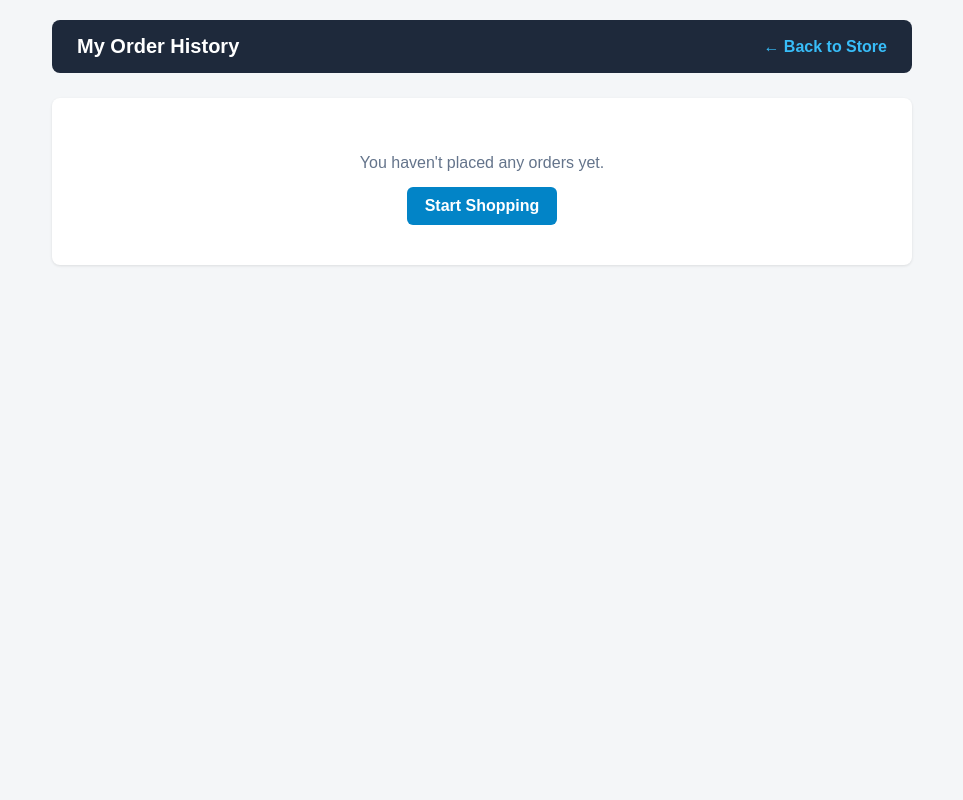
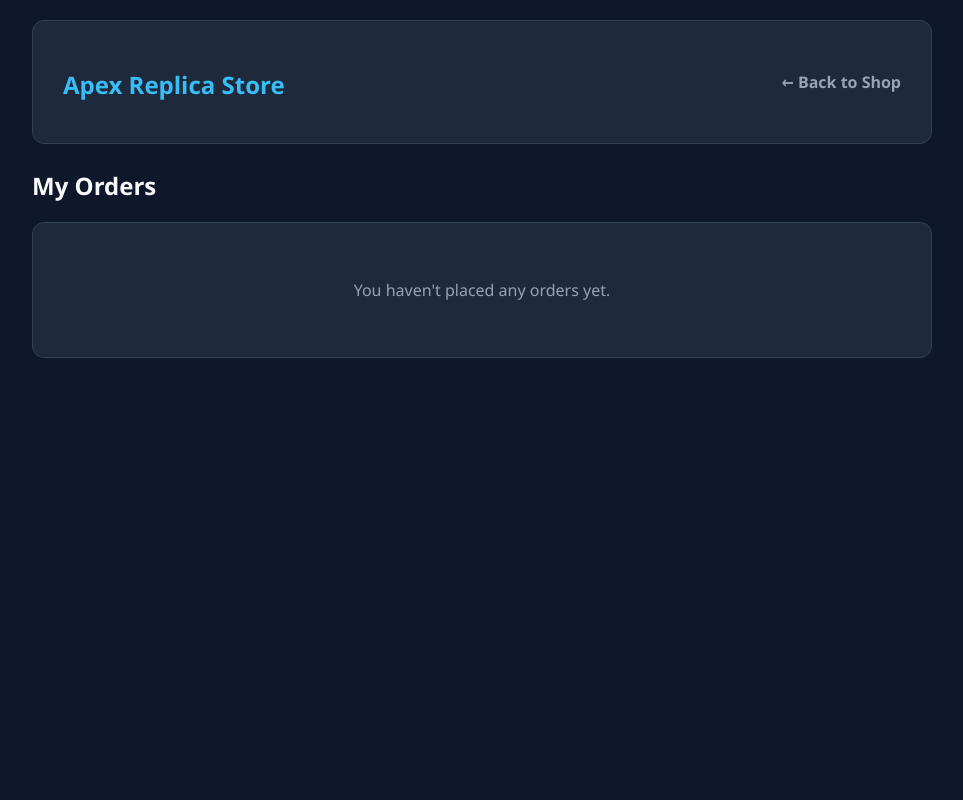
Before and after one commit to bibekgiri4208/model_store, a PHP site: page /my-orders.php in a window 1280 px wide. Shown: the whole page, without its empty margins (158-1121 px from the left). Run offline with PHP 8.4, Linux system fonts and the light colour scheme; the visitor is signed in with stand-in values (Sample User, id 1); data that the repository does not hold is empty.

Commit message:
Refactor My Orders page for improved layout and functionality, including enhanced order display and user experience.

```diff
--- a/my-orders.php
+++ b/my-orders.php
@@ -2,25 +2,15 @@
 session_start();
 require_once 'config/db.php';
 
-// Enforce login requirement
 if (!isset($_SESSION['user_id'])) {
-    header("Location: login.php?redirect=my-orders.php");
+    header('Location: login.php');
     exit;
 }
 
 $user_id = $_SESSION['user_id'];
 
-// Fetch orders for the logged-in user with item summaries
-$stmt = $pdo->prepare("
-    SELECT o.*,
-           GROUP_CONCAT(CONCAT(p.title, ' (x', oi.quantity, ')') SEPARATOR ', ') AS item_summary
-    FROM orders o
-    LEFT JOIN order_items oi ON o.id = oi.order_id
-    LEFT JOIN products p ON oi.product_id = p.id
-    WHERE o.user_id = ?
-    GROUP BY o.id
-    ORDER BY o.created_at DESC
-");
+// Fetch orders with items using your exact DB structure
+$stmt = $pdo->prepare("SELECT * FROM orders WHERE user_id = ? ORDER BY created_at DESC");
 $stmt->execute([$user_id]);
 $orders = $stmt->fetchAll();
 ?>
@@ -29,81 +19,53 @@ $orders = $stmt->fetchAll();
 <head>
     <meta charset="UTF-8">
     <meta name="viewport" content="width=device-width, initial-scale=1.0">
-    <title>My Orders - Model Store</title>
+    <title>My Orders - Apex Replica Store</title>
     <style>
-        * { box-sizing: border-box; font-family: Arial, sans-serif; }
-        body { padding: 20px; background: #f4f6f8; color: #333; max-width: 900px; margin: auto; }
-        header { display: flex; justify-content: space-between; align-items: center; background: #1e293b; color: #fff; padding: 15px 25px; border-radius: 8px; margin-bottom: 25px; }
-        header h1 { margin: 0; font-size: 20px; }
-        header a { color: #38bdf8; text-decoration: none; font-weight: bold; }
+        * { box-sizing: border-box; font-family: 'Segoe UI', Tahoma, Geneva, Verdana, sans-serif; }
+        body { background: #0f172a; color: #f8fafc; margin: 0; padding: 20px; min-height: 100vh; }
+        .container { max-width: 900px; margin: auto; }
+        header { display: flex; justify-content: space-between; align-items: center; background: #1e293b; padding: 18px 30px; border-radius: 12px; border: 1px solid #334155; margin-bottom: 25px; }
+        header h1 a { color: #38bdf8; text-decoration: none; font-size: 24px; font-weight: bold; }
+        header nav a { color: #94a3b8; text-decoration: none; font-weight: 600; margin-left: 20px; }
 
-        .alert-success { background: #dcfce7; border: 1px solid #86efac; color: #166534; padding: 12px 16px; border-radius: 6px; margin-bottom: 20px; font-weight: bold; }
+        .order-card { background: #1e293b; border-radius: 12px; border: 1px solid #334155; padding: 20px; margin-bottom: 20px; }
+        .order-header { display: flex; justify-content: space-between; align-items: center; border-bottom: 1px solid #334155; padding-bottom: 12px; margin-bottom: 15px; }
+        .order-id { font-size: 18px; font-weight: bold; color: #38bdf8; }
+        .status-badge { font-size: 12px; padding: 4px 10px; border-radius: 6px; font-weight: bold; text-transform: uppercase; background: #0284c7; color: #fff; }
 
-        table { width: 100%; border-collapse: collapse; background: #fff; border-radius: 8px; overflow: hidden; box-shadow: 0 1px 3px rgba(0,0,0,0.1); }
-        th, td { padding: 12px 15px; text-align: left; border-bottom: 1px solid #e2e8f0; font-size: 14px; }
-        th { background: #f8fafc; font-weight: bold; color: #475569; }
-
-        .status-badge { display: inline-block; padding: 4px 8px; border-radius: 4px; font-size: 12px; font-weight: bold; text-transform: uppercase; }
-        .status-Pending { background: #fef3c7; color: #92400e; }
-        .status-Processing { background: #e0f2fe; color: #075985; }
-        .status-Shipped { background: #dcfce7; color: #166534; }
-        .status-Completed { background: #bbf7d0; color: #14532d; }
-        .status-Cancelled { background: #fee2e2; color: #991b1b; }
-
-        .empty-box { background: #fff; padding: 40px; text-align: center; border-radius: 8px; box-shadow: 0 1px 3px rgba(0,0,0,0.1); }
-        .empty-box p { margin-bottom: 15px; color: #64748b; font-size: 16px; }
-        .empty-box a { background: #0284c7; color: #fff; padding: 10px 18px; border-radius: 6px; text-decoration: none; font-weight: bold; display: inline-block; }
-        .empty-box a:hover { background: #0369a1; }
+        .order-details { color: #cbd5e1; font-size: 14px; line-height: 1.6; }
+        .order-amount { font-size: 20px; color: #4ade80; font-weight: bold; margin-top: 10px; }
+        .empty-orders { background: #1e293b; padding: 40px; text-align: center; border-radius: 12px; border: 1px solid #334155; color: #94a3b8; }
     </style>
 </head>
 <body>
-
+<div class="container">
     <header>
-    <h1>My Order History</h1>
-    <a href="index.php">← Back to Store</a>
+        <h1><a href="index.php">Apex Replica Store</a></h1>
+        <nav><a href="index.php">← Back to Shop</a></nav>
     </header>
 
-<?php if (isset($_GET['status']) && $_GET['status'] === 'success'): ?>
-    <div class="alert-success">
-        🎉 Your order has been placed successfully! You can track its status below.
-    </div>
-<?php endif; ?>
+    <h2>My Orders</h2>
 
     <?php if (empty($orders)): ?>
-    <div class="empty-box">
+        <div class="empty-orders">
             <p>You haven't placed any orders yet.</p>
-        <a href="index.php">Start Shopping</a>
         </div>
     <?php else: ?>
-    <table>
-        <thead>
-            <tr>
-                <th>Order ID</th>
-                <th>Items Purchased</th>
-                <th>Total</th>
-                <th>Shipping Address</th>
-                <th>Status</th>
-                <th>Date</th>
-            </tr>
-        </thead>
-        <tbody>
         <?php foreach ($orders as $order): ?>
-                <tr>
-                    <td><strong>#<?= $order['id'] ?></strong></td>
-                    <td><?= htmlspecialchars($order['item_summary'] ?: 'No items recorded') ?></td>
-                    <td><strong>$<?= number_format($order['total_amount'], 2) ?></strong></td>
-                    <td style="max-width: 200px;"><?= nl2br(htmlspecialchars($order['shipping_address'])) ?></td>
-                    <td>
-                        <span class="status-badge status-<?= $order['status'] ?>">
-                            <?= htmlspecialchars($order['status']) ?>
-                        </span>
-                    </td>
-                    <td><small style="color: #64748b;"><?= date('Y-m-d H:i', strtotime($order['created_at'])) ?></small></td>
-                </tr>
+            <div class="order-card">
+                <div class="order-header">
+                    <span class="order-id">Order #<?= $order['id'] ?></span>
+                    <span class="status-badge"><?= htmlspecialchars($order['status']) ?></span>
+                </div>
+                <div class="order-details">
+                    <strong>Date:</strong> <?= date('F j, Y, g:i a', strtotime($order['created_at'])) ?><br>
+                    <strong>Shipping Address:</strong> <?= htmlspecialchars($order['shipping_address']) ?>
+                    <div class="order-amount">$<?= number_format($order['total_amount'], 2) ?></div>
+                </div>
+            </div>
         <?php endforeach; ?>
-        </tbody>
-    </table>
     <?php endif; ?>
-
+</div>
 </body>
 </html>
```
Lines whose indentation alone changed are shown as unchanged.
